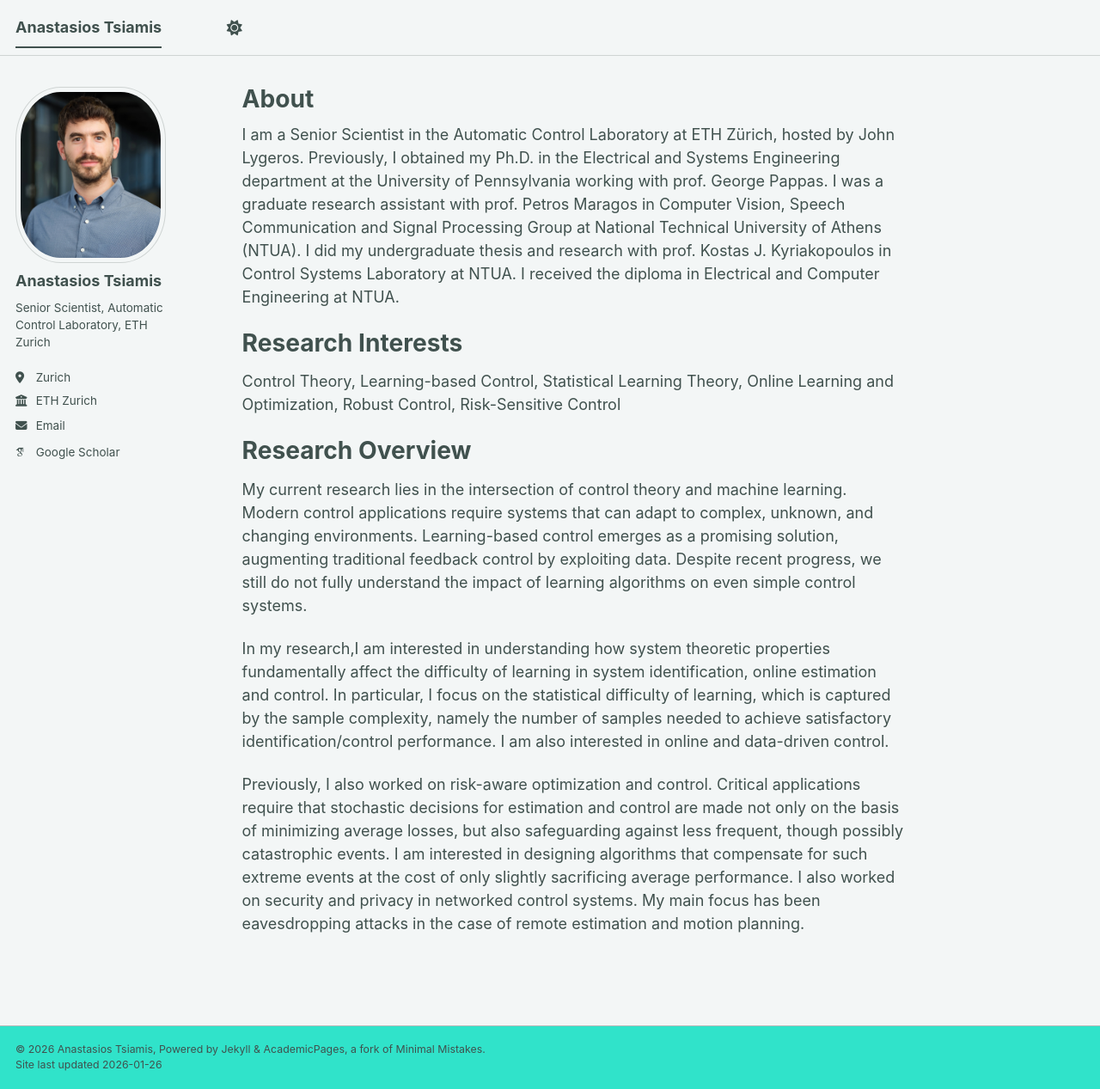
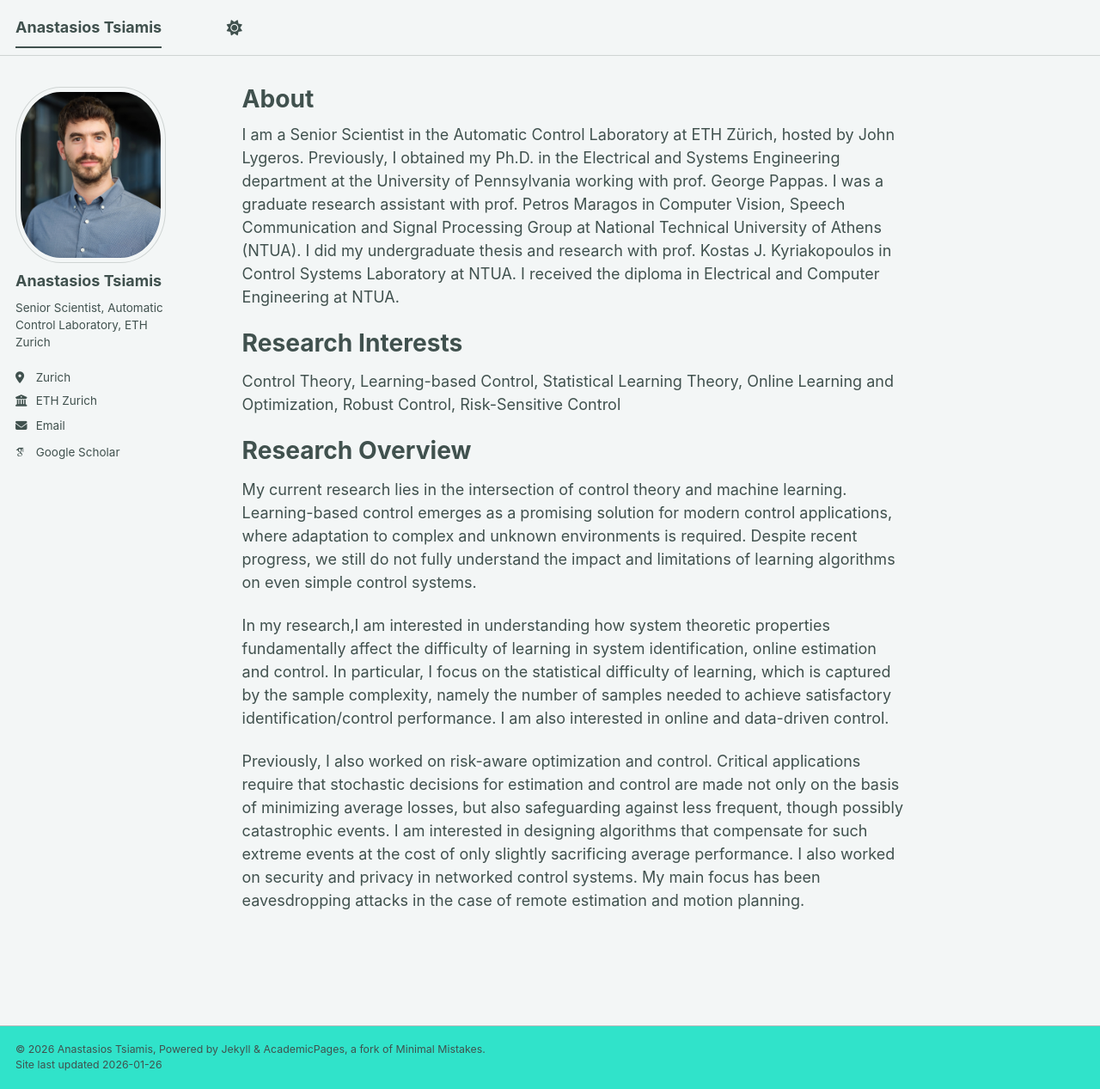
Before and after one commit to antsiamis/antsiamis.github.io, a Jekyll site: the page built from _pages/about.md, in a window 1280 px wide and 1267 px high. Shown: the whole window at 86% size. Built offline with Jekyll 4.4.1, drawn with Linux system fonts in a browser that asks for light colours; some web fonts are replaced; a script bundle is joined from its source files by our own code; library files that are not in the unit come from our copies.

Commit message:
Update about.md

```diff
--- a/_pages/about.md
+++ b/_pages/about.md
@@ -15,7 +15,7 @@ Control Theory, Learning-based Control, Statistical Learning Theory, Online Lear
 
 Research Overview
 ======
-My current research lies in the intersection of control theory and machine learning. Modern control applications require systems that can adapt to complex, unknown, and changing environments. Learning-based control emerges as a promising solution, augmenting traditional feedback control by exploiting data. Despite recent progress, we still do not fully understand the impact of learning algorithms on even simple control systems.
+My current research lies in the intersection of control theory and machine learning. Learning-based control emerges as a promising solution for modern control applications, where adaptation to complex and unknown environments is required. Despite recent progress, we still do not fully understand the impact and limitations of learning algorithms on even simple control systems.
 
 In my research,I am interested in understanding how system theoretic properties fundamentally affect the difficulty of learning in system identification, online estimation and control. In particular, I focus on the statistical difficulty of learning, which is captured by the sample complexity, namely the number of samples needed to achieve satisfactory identification/control performance. I am also interested in online and data-driven control.
 
```
